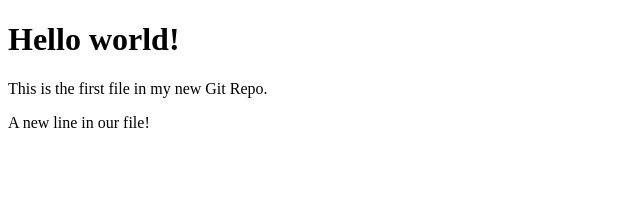
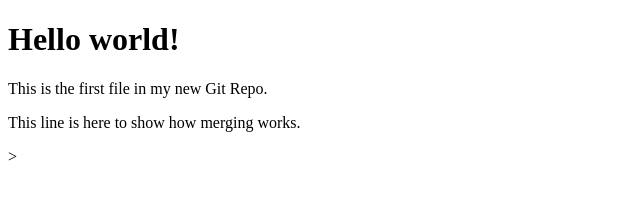
Before and after one commit to KhileshBhangale/hello-world, a plain HTML site: page index.html in a window 1280 px wide. Shown: the whole page, without its empty margins (0-640 px from the left). Drawn offline with Linux system fonts and the light colour scheme.

Commit message:
updated index.html with emergency fix

```diff
--- a/index.html
+++ b/index.html
@@ -7,7 +7,7 @@
 
 <h1>Hello world!</h1>
 <p>This is the first file in my new Git Repo.</p>
-<p>A new line in our file!</p>
+<p>This line is here to show how merging works.</p>>
 
 </body>
 </html>
```
